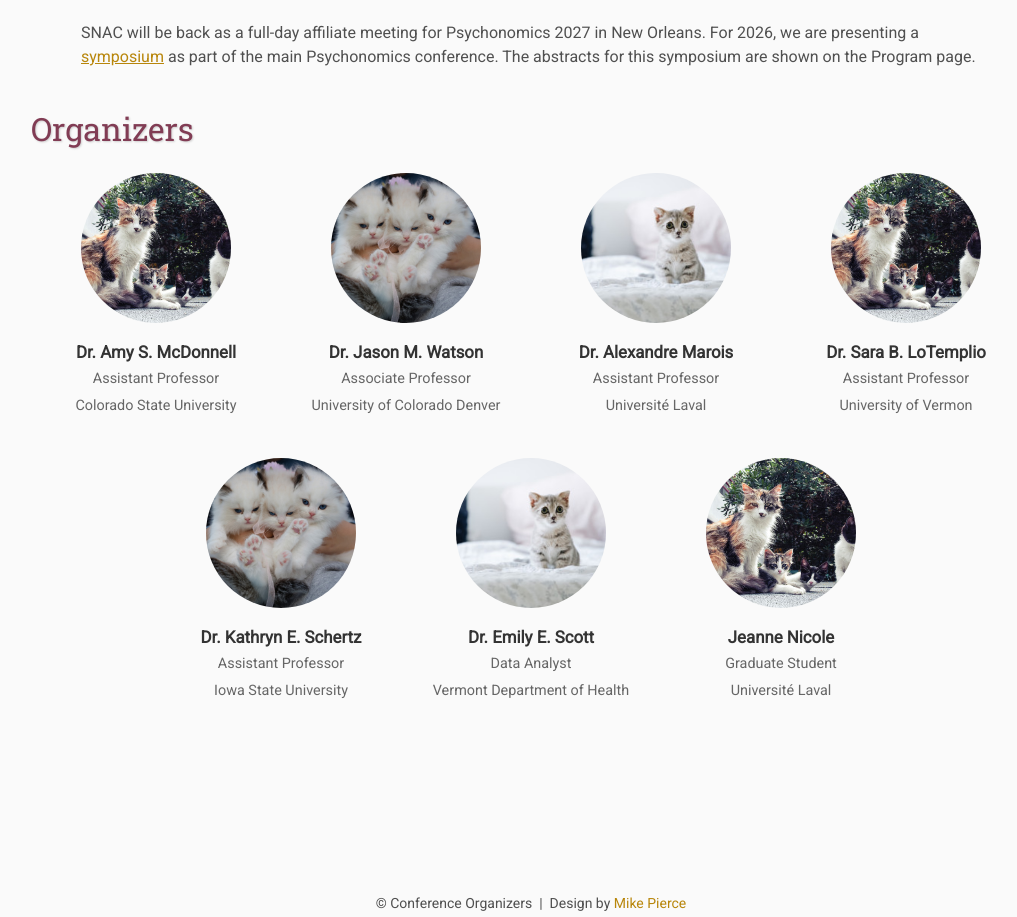
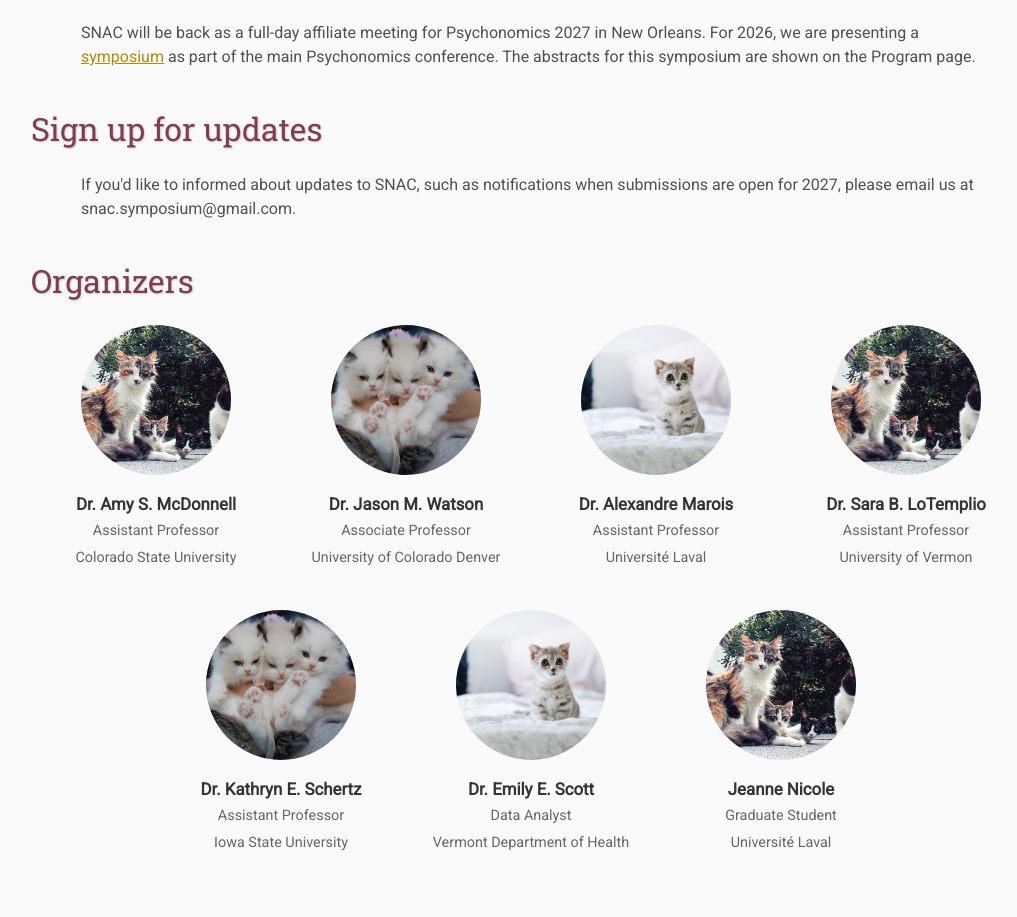
Before and after one commit to SNAC-Symposium/snac-symposium, a plain HTML site: page index.html in a window 1280 px wide. Shown: the part 837-1754 px from the top of the page, without its empty margins (109-1126 px from the left). Drawn offline with Linux system fonts and the light colour scheme.

Commit message:
added email

```diff
--- a/index.html
+++ b/index.html
@@ -62,6 +62,8 @@
         The abstracts for this symposium are shown on the Program page.
     </p>
 
+    <h2>Sign up for updates</h2>
+    <p>If you'd like to informed about updates to SNAC, such as notifications when submissions are open for 2027, please email us at snac.symposium@gmail.com. </p>
 <h2>Organizers</h2>
 <p>
 
```
